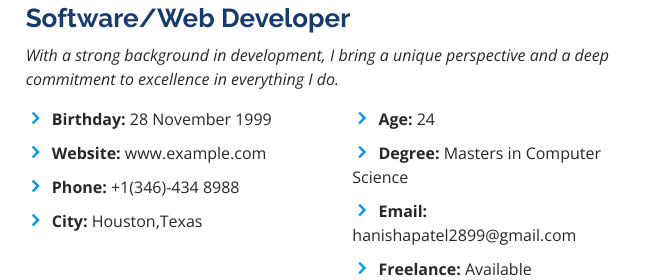
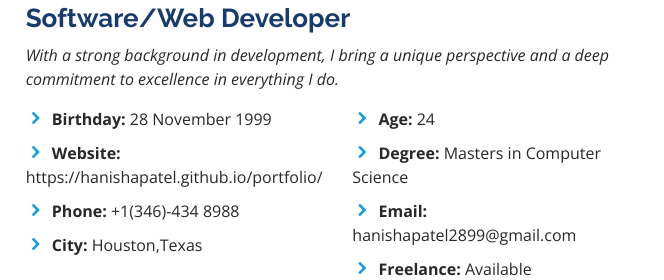
Before and after one commit to hanishapatel/portfolio, a plain HTML site: page index.html in a window 1280 px wide. Shown: the part 1029-1309 px from the top of the page, 616-1280 px from the left. Drawn offline with nearby package versions, Linux system fonts and the light colour scheme.

Commit message:
Update index.html

```diff
--- a/index.html
+++ b/index.html
@@ -89,7 +89,7 @@
               <div class="col-lg-6">
                 <ul>
                   <li><i class="icofont-rounded-right"></i> <strong>Birthday:</strong> 28 November 1999</li>
-                  <li><i class="icofont-rounded-right"></i> <strong>Website:</strong> www.example.com</li>
+                  <li><i class="icofont-rounded-right"></i> <strong>Website:</strong> https://hanishapatel.github.io/portfolio/</li>
                   <li><i class="icofont-rounded-right"></i> <strong>Phone:</strong> +1(346)-434 8988</li>
                   <li><i class="icofont-rounded-right"></i> <strong>City:</strong> Houston,Texas</li>
                 </ul>
```
